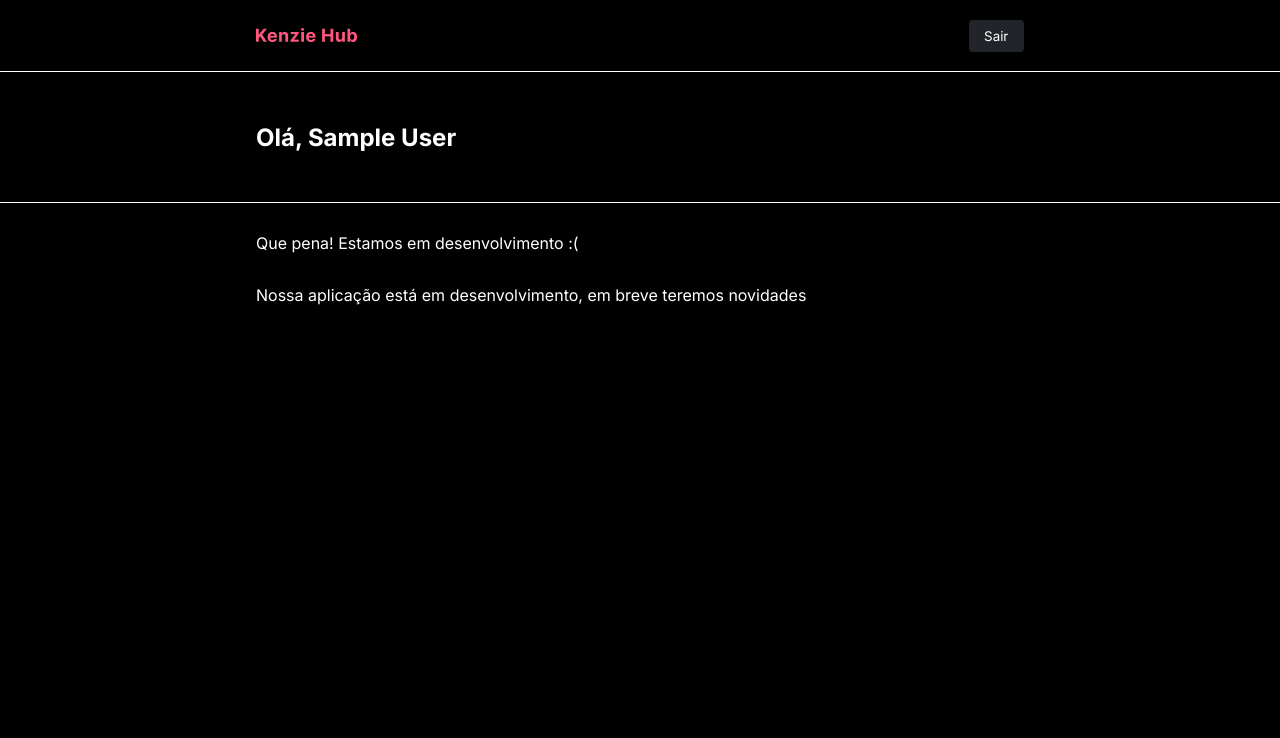
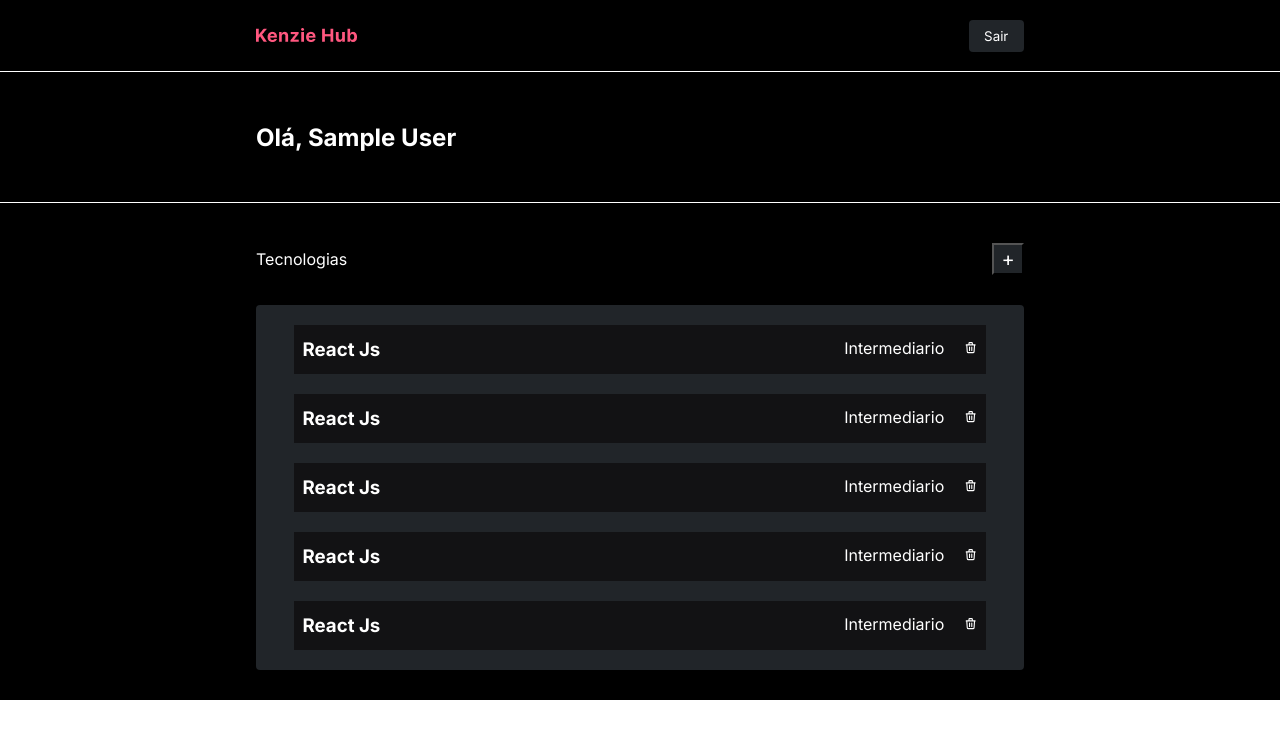
Before and after one commit to Kenzie-Academy-Brasil-Developers/react-entrega-kenzie-hub-lucasspindola, a React (Create React App) app: page /dashboard in a window 1280 px wide. Shown: the top 738 px of the page. Built offline with nearby package versions, Linux system fonts and the light colour scheme; sample sign-in values are in the browser's storage.

Commit message:
create vitrine tech-s

```diff
--- a/package.json
+++ b/package.json
@@ -11,6 +11,7 @@
     "react": "^18.2.0",
     "react-dom": "^18.2.0",
     "react-hook-form": "^7.36.1",
+    "react-icons": "^4.4.0",
     "react-router-dom": "^6.4.2",
     "react-scripts": "5.0.1",
     "react-toastify": "^9.0.8",
--- a/src/App.jsx
+++ b/src/App.jsx
@@ -8,17 +8,21 @@ import { ToastContainer } from "react-toastify";
 import { Dashboard } from "./Pages/Dashboard";
 
 import "react-toastify/dist/ReactToastify.min.css";
+import { UserContextProvider } from "./Contexts/UserContext";
 
 function App() {
   return (
     <>
       <GlobalStyle />
+
+      <UserContextProvider>
         <Routes>
           <Route path="/" element={<Navigate to={"/login"} />} />
           <Route path="/login" element={<Login />} />
           <Route path="/register" element={<Register />} />
           <Route path="/dashboard" element={<Dashboard />} />
         </Routes>
+      </UserContextProvider>
       <ToastContainer
         position="top-right"
         autoClose={1000}
--- /dev/null
+++ b/src/Components/ListOfTechnologies/index.jsx
@@ -0,0 +1,64 @@
+import { LiTech } from "./style";
+import { HiOutlineTrash } from "react-icons/hi";
+
+export const ListOfTechnologies = () => {
+  return (
+    <LiTech>
+      <li>
+        <h3>React Js</h3>
+
+        <div>
+          <span>Intermediario</span>
+
+          <button>
+            <HiOutlineTrash />
+          </button>
+        </div>
+      </li>
+      <li>
+        <h3>React Js</h3>
+
+        <div>
+          <span>Intermediario</span>
+
+          <button>
+            <HiOutlineTrash />
+          </button>
+        </div>
+      </li>
+      <li>
+        <h3>React Js</h3>
+
+        <div>
+          <span>Intermediario</span>
+
+          <button>
+            <HiOutlineTrash />
+          </button>
+        </div>
+      </li>
+      <li>
+        <h3>React Js</h3>
+
+        <div>
+          <span>Intermediario</span>
+
+          <button>
+            <HiOutlineTrash />
+          </button>
+        </div>
+      </li>
+      <li>
+        <h3>React Js</h3>
+
+        <div>
+          <span>Intermediario</span>
+
+          <button>
+            <HiOutlineTrash />
+          </button>
+        </div>
+      </li>
+    </LiTech>
+  );
+};
--- /dev/null
+++ b/src/Components/ListOfTechnologies/style.js
@@ -0,0 +1,49 @@
+import styled from "styled-components";
+
+export const LiTech = styled.ul`
+  display: flex;
+  flex-direction: column;
+  width: 100%;
+  height: 100%;
+  background-color: #212529;
+  border-radius: 4px;
+  margin: 0 5%;
+  gap: 20px;
+  padding: 20px 0;
+
+  li {
+    display: flex;
+    flex-direction: row;
+    justify-content: space-between;
+    padding: 13px 8px;
+    width: 90%;
+    margin: 0 5%;
+    background-color: rgba(18, 18, 20, 1);
+    button {
+      display: none;
+    }
+  }
+
+  @media only screen and (min-width: 700px) {
+    margin: 0 0;
+    li {
+      display: flex;
+      flex-direction: row;
+      justify-content: space-between;
+      padding: 13px 8px;
+
+      div {
+        display: flex;
+        flex-direction: row;
+        gap: 20px;
+        button {
+          display: block;
+          background-color: transparent;
+          color: #fff;
+          border: none;
+          cursor: pointer;
+        }
+      }
+    }
+  }
+`;
--- /dev/null
+++ b/src/Contexts/UserContext.jsx
@@ -0,0 +1,96 @@
+import { createContext } from "react";
+import axios from "axios";
+import { useNavigate } from "react-router-dom";
+import { toast } from "react-toastify";
+import { useForm } from "react-hook-form";
+import { yupResolver } from "@hookform/resolvers/yup";
+import * as yup from "yup";
+export const UserContext = createContext({});
+
+const testPassword = new RegExp(
+  "^(?=.*?[A-Z])(?=.*?[a-z])(?=.*?[0-9])(?=.*?[#?!@$%^&*-]).{8,}$"
+);
+const schema = yup.object().shape({
+  name: yup.string().required("Campo Obrigatório!"),
+  email: yup
+    .string()
+    .required("Campo Obrigatório!")
+    .email("Digite um email valido"),
+  password: yup
+    .string()
+    .required("Campo Obrigatório!")
+    .matches(
+      testPassword,
+      "E necessário no mínimo 8 dígitos, uma letra maiúsculos, uma minúscula e um caractere especial"
+    ),
+  passwordConfirm: yup
+    .string()
+    .required("Campo Obrigatório!")
+    .oneOf([yup.ref("password"), null], "As senhas precisam ser iguais!"),
+  bio: yup.string().required("Campo Obrigatório!"),
+  contact: yup.string().required("Campo Obrigatório!"),
+});
+
+export const UserContextProvider = ({ children }) => {
+  const navigate = useNavigate();
+  const loginUser = (data) => {
+    axios
+      .post("https://kenziehub.herokuapp.com/sessions", data)
+      .then((res) => {
+        window.localStorage.clear();
+        window.localStorage.setItem(
+          "user-kenzieHub",
+          JSON.stringify(res.data.user)
+        );
+        window.localStorage.setItem("authToken", res.data.token);
+        res.data.token && toast.success("Login realizado com sucesso!");
+        navigate("/dashboard");
+      })
+      .catch((err) => {
+        // console.log(err);
+        toast.error(`Ops!Houve um erro`);
+      });
+  };
+
+  //   const navigate = useNavigate();
+  const sucessRegister = (message) => {
+    toast(message, {
+      position: "top-right",
+      autoClose: 1000,
+      hideProgressBar: false,
+      closeOnClick: true,
+      pauseOnHover: true,
+      draggable: true,
+      progress: undefined,
+    });
+  };
+
+  const {
+    register,
+    handleSubmit,
+    formState: { errors },
+  } = useForm({
+    resolver: yupResolver(schema),
+  });
+
+  const registerUser = (data) => {
+    axios
+      .post("https://kenziehub.herokuapp.com/users", data)
+      .then((response) => {
+        // console.log(response.data);
+        navigate("/login");
+        sucessRegister("Registro realizado com sucesso!");
+      })
+      .catch((err) => {
+        toast.error(`Houve um erro: ${err.message}`);
+      });
+  };
+
+  return (
+    <UserContext.Provider
+      value={{ loginUser, registerUser, register, handleSubmit, errors }}
+    >
+      {children}
+    </UserContext.Provider>
+  );
+};
--- a/src/Global/globalStyle.js
+++ b/src/Global/globalStyle.js
@@ -18,6 +18,7 @@ img{
    width: 100vw;
    height: 100vh;
   }
+  ul{list-style: none;}
 `;
 
 export default GlobalStyle;
--- a/src/Pages/Dashboard/index.jsx
+++ b/src/Pages/Dashboard/index.jsx
@@ -2,6 +2,7 @@ import { ContainerDashboard } from "./style";
 import { useNavigate, Navigate } from "react-router-dom";
 import { toast } from "react-toastify";
 import logo from "../../Assets/Logo.png";
+import { ListOfTechnologies } from "../../Components/ListOfTechnologies";
 export const Dashboard = () => {
   const token = window.localStorage.getItem("authToken") || "";
   const userData =
@@ -28,13 +29,12 @@ export const Dashboard = () => {
             <h2>Olá, {userData.name}</h2>
             <p className="moduleUser">{userData.course_module}</p>
           </div>
-
+          <div className="containerTitleUl">
+            <span>Tecnologias</span>
+            <button>+</button>
+          </div>
           <main>
-            <span>Que pena! Estamos em desenvolvimento :(</span>
-            <span className="explication">
-              Nossa aplicação está em desenvolvimento, em breve teremos
-              novidades
-            </span>
+            <ListOfTechnologies />
           </main>
         </ContainerDashboard>
       ) : (
--- a/src/Pages/Dashboard/style.js
+++ b/src/Pages/Dashboard/style.js
@@ -2,11 +2,12 @@ import styled from "styled-components";
 
 export const ContainerDashboard = styled.main`
   width: 100vw;
-  height: 100vh;
+  /* height: 100vh; */
   background-color: #000000;
   color: #fff;
   main {
-    display: none;
+    display: flex;
+    padding: 30px 0;
   }
   header {
     height: 72px;
@@ -19,6 +20,7 @@ export const ContainerDashboard = styled.main`
       margin: 0 5%;
     }
     button {
+      cursor: pointer;
       margin: 0 5%;
       height: 32px;
       width: 55.49px;
@@ -61,6 +63,30 @@ export const ContainerDashboard = styled.main`
     font-weight: 400;
     color: #ffffff;
   }
+  /* parte dois */
+  .containerTitleUl {
+    display: flex;
+    width: 100%;
+    flex-direction: row;
+    justify-content: space-between;
+    margin-top: 40px;
+    align-items: center;
+    span {
+      margin: 0 0 0 5%;
+    }
+    button {
+      cursor: pointer;
+      margin: 0 5% 0 0;
+      background-color: #212529;
+      color: #fff;
+      width: 32px;
+      height: 32px;
+      font-size: 20px;
+      font-family: Inter;
+      font-style: semi bold;
+      line-height: 16px;
+    }
+  }
   @media only screen and (min-width: 700px) {
     main {
       display: flex;
@@ -90,5 +116,23 @@ export const ContainerDashboard = styled.main`
         margin: 0 20% 0 0;
       }
     }
+
+    .containerTitleUl {
+      display: flex;
+      width: 100%;
+      flex-direction: row;
+      justify-content: space-between;
+      margin-top: 40px;
+      span {
+        margin: 0 0 0 20%;
+      }
+      button {
+        margin: 0 20% 0 0;
+        background-color: #212529;
+        color: #fff;
+        width: 32px;
+        height: 32px;
+      }
+    }
   }
 `;
--- a/src/Pages/Login/index.jsx
+++ b/src/Pages/Login/index.jsx
@@ -2,10 +2,10 @@ import { LoginContainer } from "./style";
 import * as yup from "yup";
 import { useForm } from "react-hook-form";
 import { yupResolver } from "@hookform/resolvers/yup";
-import axios from "axios";
-import { toast } from "react-toastify";
 import { useNavigate } from "react-router-dom";
 import logo from "../../Assets/Logo.png";
+import { useContext } from "react";
+import { UserContext } from "../../Contexts/UserContext";
 
 const schema = yup.object().shape({
   email: yup
@@ -15,9 +15,7 @@ const schema = yup.object().shape({
   password: yup.string().required("Campo Obrigatório!"),
 });
 export const Login = () => {
-  const sucessLogin = (message) => {
-    toast.success(message);
-  };
+  const { loginUser } = useContext(UserContext);
 
   const {
     register,
@@ -26,26 +24,9 @@ export const Login = () => {
   } = useForm({
     resolver: yupResolver(schema),
   });
-  // console.log(errors);
+
   const navigate = useNavigate();
-  const loginUser = (data) => {
-    axios
-      .post("https://kenziehub.herokuapp.com/sessions", data)
-      .then((res) => {
-        window.localStorage.clear();
-        window.localStorage.setItem(
-          "user-kenzieHub",
-          JSON.stringify(res.data.user)
-        );
-        window.localStorage.setItem("authToken", res.data.token);
-        res.data.token && sucessLogin("Login realizado com sucesso!");
-        navigate("/dashboard");
-      })
-      .catch((err) => {
-        console.log(err);
-        toast.error(`Ops!Houve um erro`);
-      });
-  };
+
   return (
     <LoginContainer>
       <div className="containerLogo">
--- a/src/Pages/Register/index.jsx
+++ b/src/Pages/Register/index.jsx
@@ -1,70 +1,16 @@
 import { RegisterContainer } from "./style";
-// Para o formulario-Instalar :yarn add yup react-hook-form @hookform/resolvers
-import * as yup from "yup";
-import { useForm } from "react-hook-form";
-import { yupResolver } from "@hookform/resolvers/yup";
-import axios from "axios";
+
 import { useNavigate } from "react-router-dom";
-import { toast } from "react-toastify";
+
 import logo from "../../Assets/Logo.png";
-const testPassword = new RegExp(
-  "^(?=.*?[A-Z])(?=.*?[a-z])(?=.*?[0-9])(?=.*?[#?!@$%^&*-]).{8,}$"
-);
-const schema = yup.object().shape({
-  name: yup.string().required("Campo Obrigatório!"),
-  email: yup
-    .string()
-    .required("Campo Obrigatório!")
-    .email("Digite um email valido"),
-  password: yup
-    .string()
-    .required("Campo Obrigatório!")
-    .matches(
-      testPassword,
-      "E necessário no mínimo 8 dígitos, uma letra maiúsculos, uma minúscula e um caractere especial"
-    ),
-  passwordConfirm: yup
-    .string()
-    .required("Campo Obrigatório!")
-    .oneOf([yup.ref("password"), null], "As senhas precisam ser iguais!"),
-  bio: yup.string().required("Campo Obrigatório!"),
-  contact: yup.string().required("Campo Obrigatório!"),
-});
+import { useContext } from "react";
+import { UserContext } from "../../Contexts/UserContext";
 
 export const Register = () => {
   const navigate = useNavigate();
-  const sucessRegister = (message) => {
-    toast(message, {
-      position: "top-right",
-      autoClose: 1000,
-      hideProgressBar: false,
-      closeOnClick: true,
-      pauseOnHover: true,
-      draggable: true,
-      progress: undefined,
-    });
-  };
 
-  const {
-    register,
-    handleSubmit,
-    formState: { errors },
-  } = useForm({
-    resolver: yupResolver(schema),
-  });
-
-  const registerUser = (data) => {
-    axios
-      .post("https://kenziehub.herokuapp.com/users", data)
-      .then((response) => {
-        console.log(response.data);
-        navigate("/login");
-        sucessRegister("Registro realizado com sucesso!");
-      })
-      .catch((err) => {
-        toast.error(`Houve um erro: ${err.message}`);
-      });
-  };
+  const { handleSubmit, registerUser, register, errors } =
+    useContext(UserContext);
   return (
     <RegisterContainer>
       <div className="containerLogoAndBtnReturn">
```
Also changed, not shown: 2 other files (tests, documents, lock files or other folders). Lines whose indentation alone changed are shown as unchanged.
